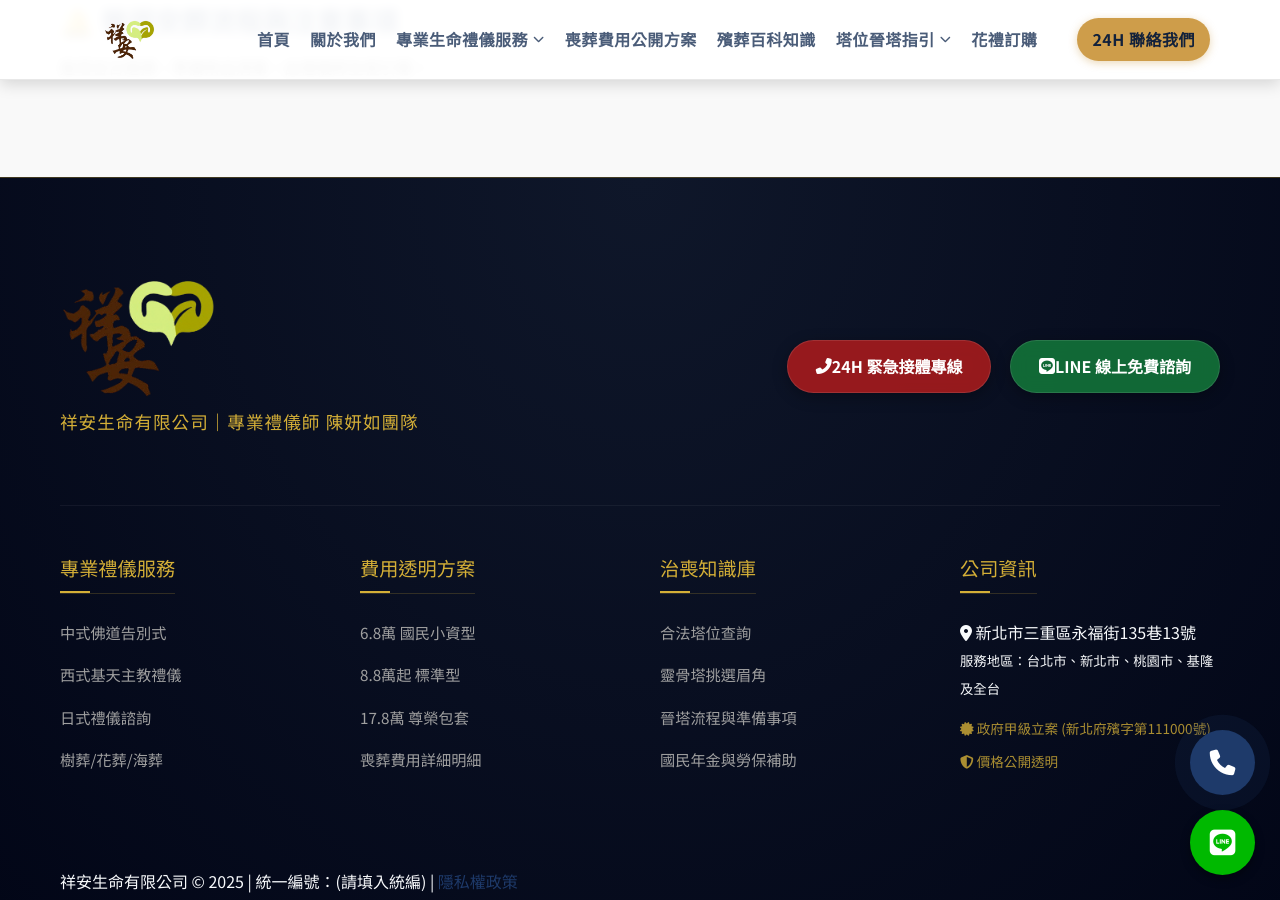
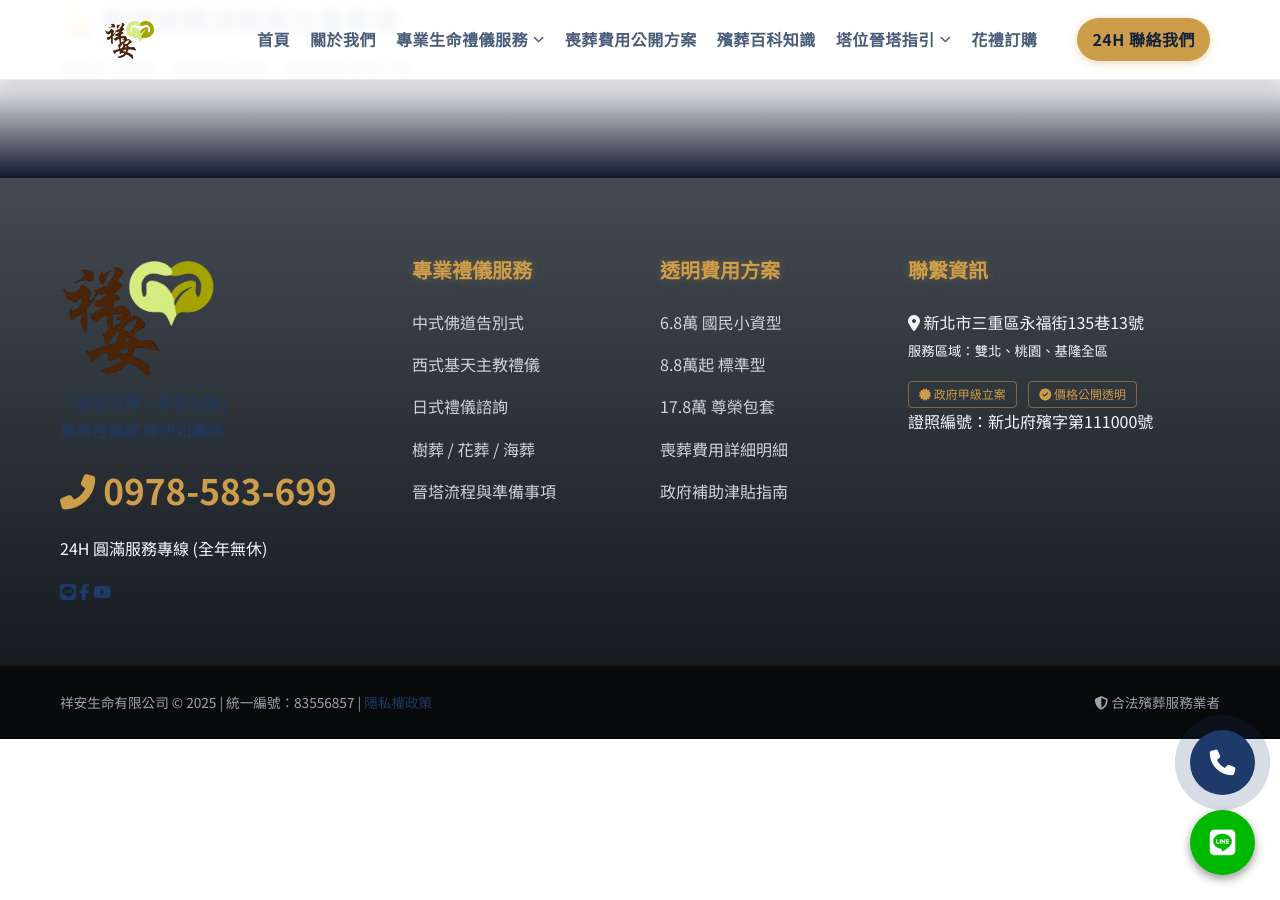
Before and after one commit to Shiangan/Shiangan, a Jekyll site: the page index.html, which Jekyll copies as it is, in a window 1280 px wide and 900 px high, scrolled down 2708 px. Built offline with Jekyll 4.4.1, drawn with Linux system fonts in a browser that asks for light colours; some web fonts are replaced.

Commit message:
Update index.html

```diff
--- a/index.html
+++ b/index.html
@@ -255,78 +255,80 @@
         </section>
     </main>
 
-    <footer class="premium-footer" role="contentinfo">
+    <footer class="site-footer starry-footer" role="contentinfo">
     <div class="footer-blend-shroud"></div>
-        <div class="container footer-container">
-            <div class="footer-top-row">
-                <div class="footer-brand">
+
+    <div class="container footer-wrapper">
+        <div class="footer-section brand-column">
+            <div class="footer-logo">
+                <a href="index.html">
                     <img src="images/logo.png" alt="祥安生命有限公司-合法殯葬業" class="footer-brand-logo">
-                    <p class="footer-slogan">祥安生命有限公司｜專業禮儀師 陳妍如團隊</p>
+                    <p class="brand-mission">「星辰流轉，思念永恆」<br>專業禮儀師 陳妍如團隊</p>
+                </a>
             </div>
             <div class="footer-actions">
-                    <a href="tel:+886978583699" class="glass-cta-btn call-btn">
-                        <i class="fas fa-phone-alt"></i> 24H 緊急接體專線
+                <a href="tel:+886978583699" class="emergency-number">
+                    <i class="fas fa-phone-alt"></i> 0978-583-699
                 </a>
-                    <a href="https://line.me/ti/p/@yourlineid" class="glass-cta-btn line-btn">
-                        <i class="fab fa-line"></i> LINE 線上免費諮詢
-                    </a>
+                <p class="emergency-label">24H 圓滿服務專線 (全年無休)</p>
+                <div class="footer-social">
+                    <a href="https://line.me/ti/p/@yourlineid" class="social-icon line" title="LINE 諮詢"><i class="fab fa-line"></i></a>
+                    <a href="https://facebook.com/your-page" class="social-icon fb" title="臉書專頁"><i class="fab fa-facebook-f"></i></a>
+                    <a href="https://youtube.com/your-channel" class="social-icon yt" title="服務影片"><i class="fab fa-youtube"></i></a>
+                </div>
             </div>
         </div>
 
-            <div class="footer-nav-grid">
-                <div class="nav-group">
-                    <h5 class="gold-title">專業禮儀服務</h5>
-                    <ul class="nav-links">
+        <div class="footer-section">
+            <h5 class="footer-title">專業禮儀服務</h5>
+            <ul class="footer-links">
                 <li><a href="article-buddhist-taoist-compare.html">中式佛道告別式</a></li>
                 <li><a href="services.html#western-etiquette">西式基天主教禮儀</a></li>
                 <li><a href="services.html#japanese-etiquette">日式禮儀諮詢</a></li>
-                        <li><a href="article-eco-burial-guide.html">樹葬/花葬/海葬</a></li>
+                <li><a href="article-eco-burial-guide.html">樹葬 / 花葬 / 海葬</a></li>
+                <li><a href="jin-ta-process-details.html">晉塔流程與準備事項</a></li>
             </ul>
         </div>
-                <div class="nav-group">
-                    <h5 class="gold-title">費用透明方案</h5>
-                    <ul class="nav-links">
+
+        <div class="footer-section">
+            <h5 class="footer-title">透明費用方案</h5>
+            <ul class="footer-links">
                 <li><a href="plans.html#basic">6.8萬 國民小資型</a></li>
                 <li><a href="plans.html#eighty-eight">8.8萬起 標準型</a></li>
                 <li><a href="plans.html#seventeen-eight">17.8萬 尊榮包套</a></li>
                 <li><a href="plans.html">喪葬費用詳細明細</a></li>
+                <li><a href="blog.html#law-guide">政府補助津貼指南</a></li>
             </ul>
         </div>
-                <div class="nav-group">
-                    <h5 class="gold-title">治喪知識庫</h5>
-                    <ul class="nav-links">
-                        <li><a href="ta-wei-he-fa-xing-query-guide.html">合法塔位查詢</a></li>
-                        <li><a href="ta-wei-choice-guide.html">靈骨塔挑選眉角</a></li>
-                        <li><a href="jin-ta-process-details.html">晉塔流程與準備事項</a></li>
-                        <li><a href="blog.html#law-guide">國民年金與勞保補助</a></li>
-                    </ul>
-                </div>
-                <div class="nav-group contact-detail">
-                    <h5 class="gold-title">公司資訊</h5>
+
+        <div class="footer-section contact-column">
+            <h5 class="footer-title">聯繫資訊</h5>
+            <div class="footer-contact-details">
                 <p class="footer-address">
                     <i class="fas fa-map-marker-alt"></i> 新北市三重區永福街135巷13號<br>
-                        <small>服務地區：台北市、新北市、桃園市、基隆及全台</small>
+                    <small>服務區域：雙北、桃園、基隆全區</small>
                 </p>
-                    <div class="legal-tags">
-                        <span><i class="fas fa-certificate"></i> 政府甲級立案 (新北府殯字第111000號)</span>
-                        <span><i class="fas fa-shield-alt"></i> 價格公開透明</span>
+                <div class="legal-tags-group">
+                    <span class="cert-tag"><i class="fas fa-certificate"></i> 政府甲級立案</span>
+                    <span class="cert-tag"><i class="fas fa-check-circle"></i> 價格公開透明</span>
                 </div>
+                <p class="license-id">證照編號：新北府殯字第111000號</p>
             </div>
         </div>
     </div>
 
-        <div class="footer-bottom">
-            <div class="container bottom-content">
+    <div class="footer-copyright">
+        <div class="container copyright-flex">
             <div class="copyright-text">
-                    祥安生命有限公司 © <span id="current-year-footer"></span> | 統一編號：(請填入統編) | <a href="privacy.html">隱私權政策</a>
+                祥安生命有限公司 © <span id="current-year-footer"></span> | 統一編號：83556857 | <a href="privacy.html">隱私權政策</a>
             </div>
-                <div class="footer-social">
-                    <a href="https://facebook.com/your-page" aria-label="追蹤我們的 Facebook"><i class="fab fa-facebook-f"></i></a>
-                    <a href="https://youtube.com/your-channel" aria-label="觀看服務案例影片"><i class="fab fa-youtube"></i></a>
+            <div class="legal-footer-label">
+                <i class="fas fa-shield-alt"></i> 合法殯葬服務業者
             </div>
         </div>
     </div>
 </footer>
+
 
     <div class="floating-cta">
         <a href="tel:+886978583699" class="bg-phone" aria-label="撥打 24H 緊急專線"><i class="fas fa-phone"></i></a>
```
Lines whose indentation alone changed are shown as unchanged.
